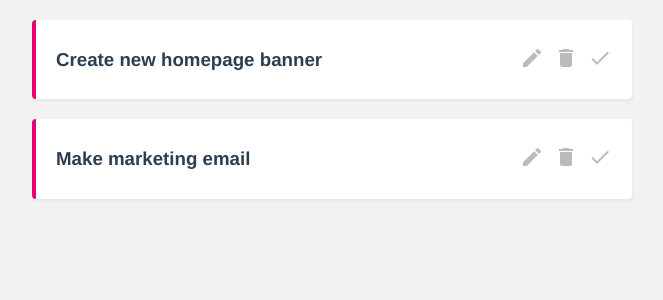
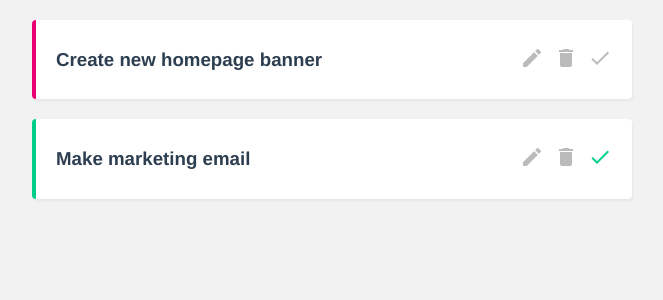
Before and after one commit to valchevgd/project-planner, a Vue app: page / in a window 1280 px wide. Shown: the top 300 px of the page, without its empty margins (308-971 px from the left). Built offline with nearby package versions, Linux system fonts and the light colour scheme; data requests are answered from the project's data file.

Commit message:
Added: Complete project functionality

```diff
--- a/src/components/SingleProject.vue
+++ b/src/components/SingleProject.vue
@@ -1,11 +1,11 @@
 <template>
-  <div class="project">
+  <div class="project" :class="{ complete: project.complete }">
     <div class="actions">
       <h3 @click="toggleDetails">{{ project.title }}</h3>
       <div class="icons">
         <span class="material-icons">edit</span>
         <span @click="deleteProject" class="material-icons">delete</span>
-        <span class="material-icons">done</span>
+        <span @click="toggleComplete" class="material-icons tick">done</span>
       </div>
     </div>
     <div v-if="showDetails" class="details">
@@ -31,6 +31,14 @@
     deleteProject() {
       fetch(this.uri, {method: 'DELETE'})
           .then(() => this.$emit('delete', this.project.id))
+          .catch(err => console.log(err.message));
+    },
+    toggleComplete() {
+      fetch(this.uri, {
+        method: 'PATCH',
+        headers: {'Content-Type': 'application/json'},
+        body: JSON.stringify({complete: !this.project.complete})
+      }).then(() => this.$emit('complete', this.project.id))
           .catch(err => console.log(err.message));
     }
   }
@@ -67,4 +75,12 @@
 .material-icons:hover {
   color: #777;
 }
+
+.project.complete {
+  border-left: 4px solid #00ce89;
+}
+
+.project.complete .tick {
+  color: #00ce89;
+}
 </style>
--- a/src/views/Home.vue
+++ b/src/views/Home.vue
@@ -2,7 +2,7 @@
   <div class="home">
     <div v-if="projects.length">
       <div v-for="project in projects" :key="project.id">
-        <SingleProject :project="project" @delete="handleDelete"/>
+        <SingleProject :project="project" @delete="handleDelete" @complete="handleComplete"/>
       </div>
     </div>
     <div v-else>
@@ -33,6 +33,10 @@
       this.projects = this.projects.filter((project) => {
         return project.id !== id;
       });
+    },
+    handleComplete(id) {
+      let project = this.projects.find(p => p.id === id);
+      project.complete = ! project.complete;
     }
   }
 }
```
Also changed, not shown: data/db.json (line endings or trailing spaces).
